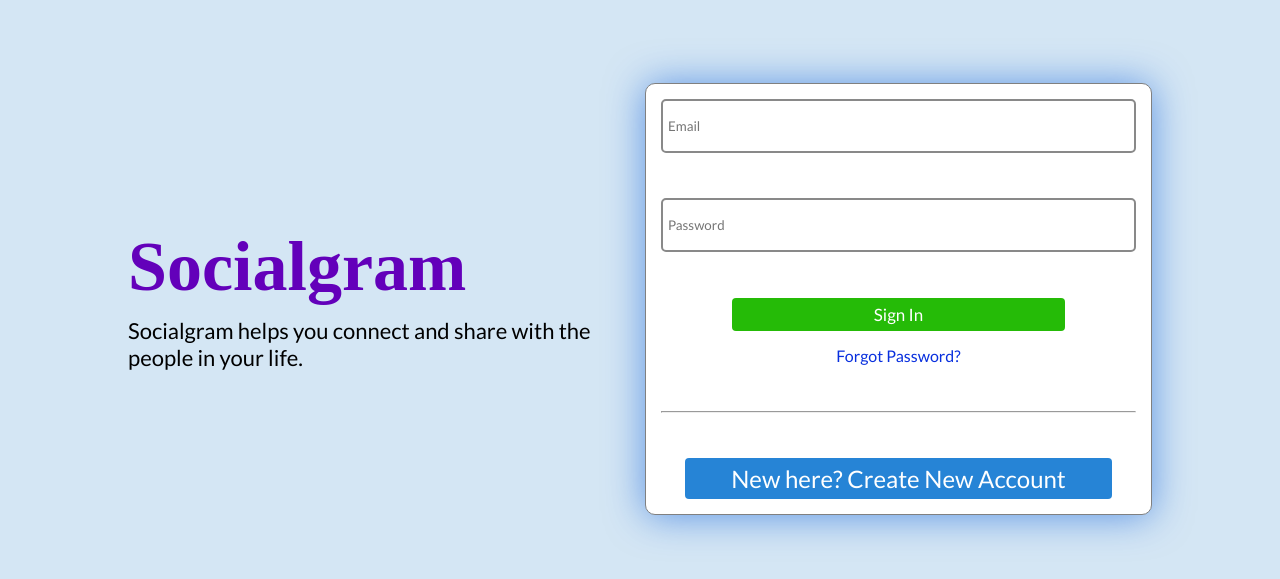
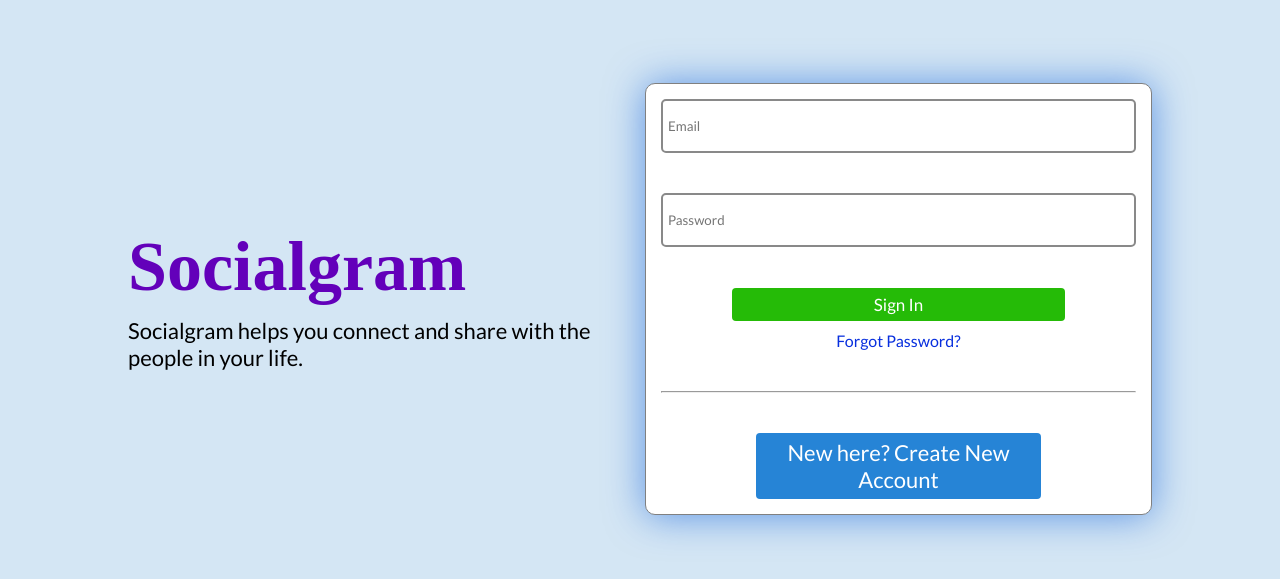
Before and after one commit to Sashwat-43/SocialMediaApp, a React (Create React App) app in the folder socialmediafrontend/: page /login in a window 1280 px wide. Shown: the part 101-680 px from the top of the page. Built offline with nearby package versions, Linux system fonts and the light colour scheme; the HTML template or start-up script is replaced by a standard one; a web font is replaced by a local one.

Commit message:
added regex for email validation, used useRef for storing the email and password from the form on submission

```diff
--- a/socialmediafrontend/src/pages/Auth/Login.css
+++ b/socialmediafrontend/src/pages/Auth/Login.css
@@ -78,17 +78,19 @@
     border:2px solid rgb(40, 106, 213);
 }
 
-.LoginSubmit{
+.RegisterRedirect{
     cursor: pointer;
-    width:90%;
+    width:60%;
     border-radius: 4px;
+    text-decoration: none;
     border: none;
     display: flex;
     margin: 0 auto;
     justify-content: center;
-    font-size: 24px;
+    font-size: 22px;
     padding: 6px;
     color:white;
+    text-decoration: none;
     background-color: rgb(38, 132, 214);
 }
 
@@ -100,7 +102,7 @@
     cursor: pointer;
 }
 
-.LoginSubmit:hover{
+.RegisterRedirect:hover{
     background-color: rgb(8, 111, 201);
 }
 
@@ -109,7 +111,7 @@
     transition: 1s;
 }
 
-.RegisterSubmit{
+.LoginSubmit{
     width:70%;
     margin:0 auto;
     padding: 10px;
@@ -117,11 +119,16 @@
     color: white;
     border: none;
     font-size: 17px;
+    text-decoration: none;
     padding: 6px;
     border-radius: 4px;
     background-color: rgb(37, 187, 7);
 }
 
-.RegisterSubmit:hover{
+.LoginSubmit:hover{
     background-color: rgb(36, 174, 8);
 }
+
+.LinkRegister{
+    text-decoration: none;
+}
--- a/socialmediafrontend/src/pages/Auth/Login.jsx
+++ b/socialmediafrontend/src/pages/Auth/Login.jsx
@@ -1,7 +1,27 @@
 import React from 'react'
+import { useRef } from 'react';
+import {Link} from 'react-router-dom'
 import './Login.css';
 
 export default function Login() {
+
+    const email = useRef(null);
+    const password =useRef(null);
+
+    const handleSubmit = (e) => {
+        e.preventDefault();
+        const tempEmail = email.current.value;
+        const tempPassword = password.current.value;
+        const regEx = /^\w+([\.-]?\w+)*@\w+([\.-]?\w+)*(\.\w{2,3})+$/;
+        if(regEx.test(tempEmail)){
+            if(tempPassword.length<6){
+                alert("Enter password of length atleast 6!");
+            }
+        }else{
+            alert("Invalid email! Use valid email");
+        }
+    }
+
   return (
     <div className='Login'>
         <div className='LoginWrap'>
@@ -12,14 +32,16 @@ export default function Login() {
                 </span>
             </div>
             <div className='LoginRight'>
-                <div className='LoginContainer'>
-                    <input type='text' placeholder='Email' className='LoginEmail'></input>
-                    <input type='text' placeholder='Password' className='LoginPassword'></input>
+                <form className='LoginContainer' onSubmit={handleSubmit}>
+                    <input type='text' ref={email} required placeholder='Email' className='LoginEmail'></input>
+                    <input type='password' ref={password} required placeholder='Password' className='LoginPassword'></input>
                     <button className='LoginSubmit'>Sign In</button>
                     <span className='ForgotPassword'>Forgot Password?</span>
                     <hr ></hr>
-                    <button className='RegisterSubmit'>New here? Create New Account</button>
-                </div>
+                    <Link  to='/register' className='LinkRegister'>
+                        <button className='RegisterRedirect'>New here? Create New Account</button>
+                    </Link>
+                </form>
             </div>
         </div>
     </div>
--- a/socialmediafrontend/src/pages/Auth/Register.css
+++ b/socialmediafrontend/src/pages/Auth/Register.css
@@ -110,19 +110,24 @@
     background-color: rgb(8, 111, 201);
 }
 
-.LoginSubmit{
-    width:70%;
-    margin:0 auto;
+.LoginRedirect{
+    width:80%;
+    margin-left: 10%;
     padding: 10px;
     cursor: pointer;
     color: white;
     border: none;
     font-size: 17px;
+    text-decoration: none;
     padding: 6px;
     border-radius: 4px;
     background-color: rgb(37, 187, 7);
 }
 
-.LoginSubmit:hover{
+.LoginRedirect:hover{
     background-color: rgb(36, 174, 8);
 }
+
+.LinkLogin{
+    margin: 0 auto;
+}
--- a/socialmediafrontend/src/pages/Auth/Register.jsx
+++ b/socialmediafrontend/src/pages/Auth/Register.jsx
@@ -1,4 +1,5 @@
 import React from 'react'
+import {Link} from 'react-router-dom'
 import './Register.css';
 
 export default function Register() {
@@ -14,12 +15,14 @@ export default function Register() {
             <div className='RegisterRight'>
                 <div className='RegisterContainer'>
                     <input type='text' placeholder='username' className='RegisterUsername'></input>
-                    <input type='text' placeholder='Email' className='RegisterEmail'></input>
-                    <input type='text' placeholder='Password' className='RegisterPassword'></input>
-                    <input type='text' placeholder='ConfirmPassword' className='RegisterConfirmPassword'></input>
+                    <input type='email' required placeholder='Email' className='RegisterEmail'></input>
+                    <input type='password' required placeholder='Password' className='RegisterPassword'></input>
+                    <input type='password' required placeholder='ConfirmPassword' className='RegisterConfirmPassword'></input>
                     <button className='RegisterSubmit'>Sign Up</button>
                     <hr ></hr>
-                    <button className='LoginSubmit'>Already have an account? Sign In here</button>
+                    <Link to='/login' className='LinkLogin'>
+                        <button className='LoginRedirect'>Already have an account? Sign In here</button>
+                    </Link>
                 </div>
             </div>
         </div>
```
Also changed, not shown: socialmediafrontend/src/ContextApi/Actions.js (added), socialmediafrontend/src/ContextApi/Context.js (added), socialmediafrontend/src/ContextApi/Reducers.js (added).
